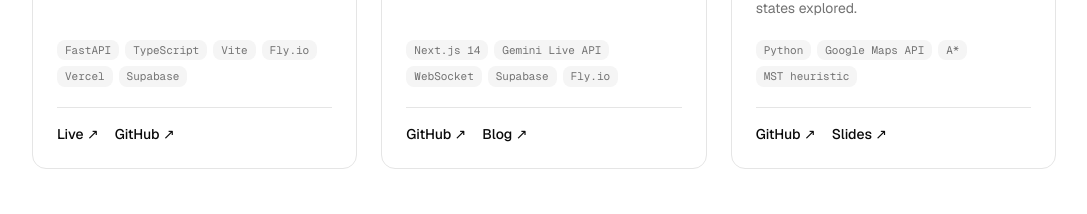
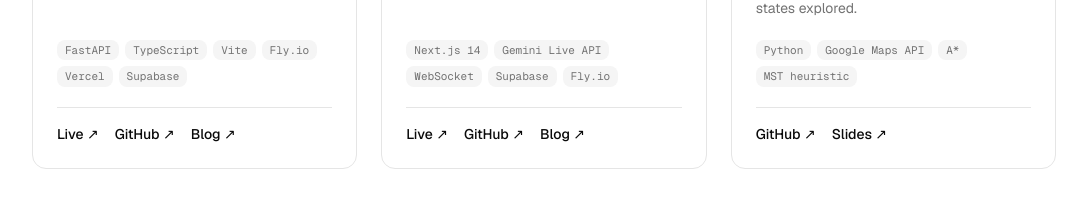
Before and after one commit to Daiki007121/dkoike, a Next.js app: page / in a window 1280 px wide. Shown: the part 1940-2154 px from the top of the page, without its empty margins (96-1183 px from the left). Built offline with nearby package versions, Linux system fonts and the light colour scheme.

Commit message:
feat(projects): add MaskLM blog and Digital Entrepreneurs live links
Co-Authored-By: Claude Opus 4.7 (1M context) <noreply@anthropic.com>

```diff
--- a/src/components/sections/Projects.tsx
+++ b/src/components/sections/Projects.tsx
@@ -12,6 +12,10 @@ const PROJECTS: ProjectCardProps[] = [
     links: [
       { label: "Live", href: "https://mask-lm.vercel.app/" },
       { label: "GitHub", href: "https://github.com/Daiki007121/maskLM" },
+      {
+        label: "Blog",
+        href: "https://medium.com/@daiki007121/shipping-a-privacy-first-llm-middleware-with-claude-code-48c2c69dff44",
+      },
     ],
   },
   {
@@ -23,6 +27,10 @@ const PROJECTS: ProjectCardProps[] = [
       "Helps founders validate startup ideas through automated customer discovery interviews. Uses Gemini Live API for low-latency voice interaction, with auto-termination and turn detection.",
     tech: ["Next.js 14", "Gemini Live API", "WebSocket", "Supabase", "Fly.io"],
     links: [
+      {
+        label: "Live",
+        href: "https://digital-entrepreneurs-ai-powered-mo.vercel.app/",
+      },
       {
         label: "GitHub",
         href: "https://github.com/Daiki007121/Digital-Entrepreneurs-AI-Powered-Mom-Test-Validation",
```
Also changed, not shown: 1 other file (tests, documents, lock files or other folders).
